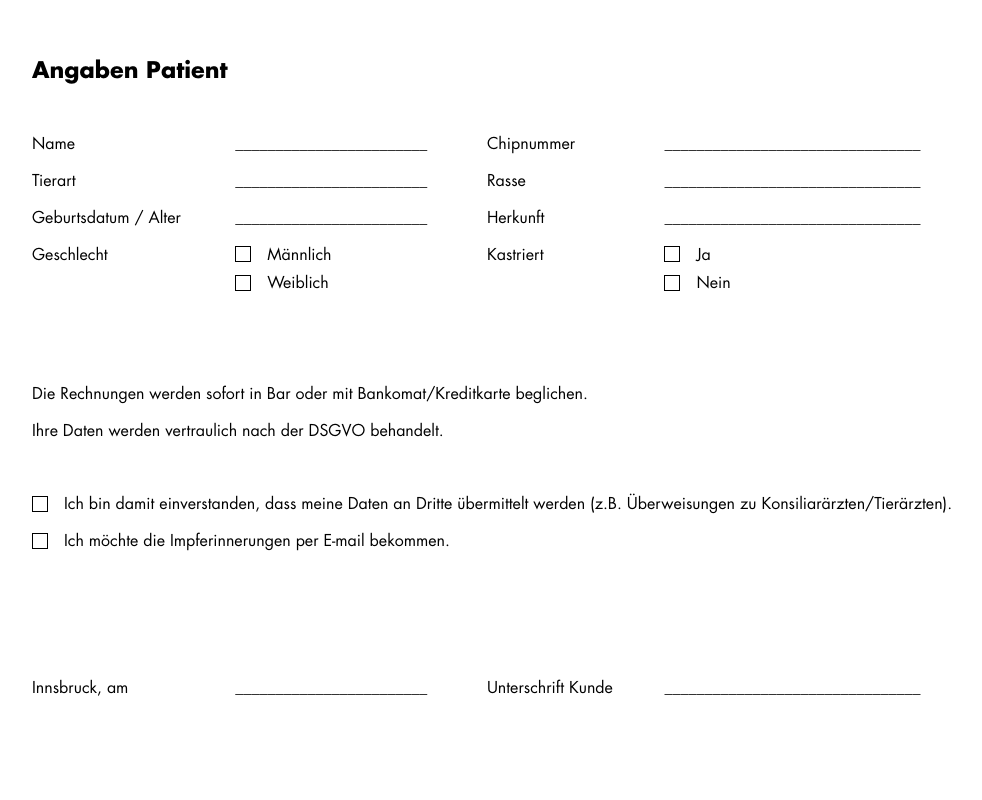
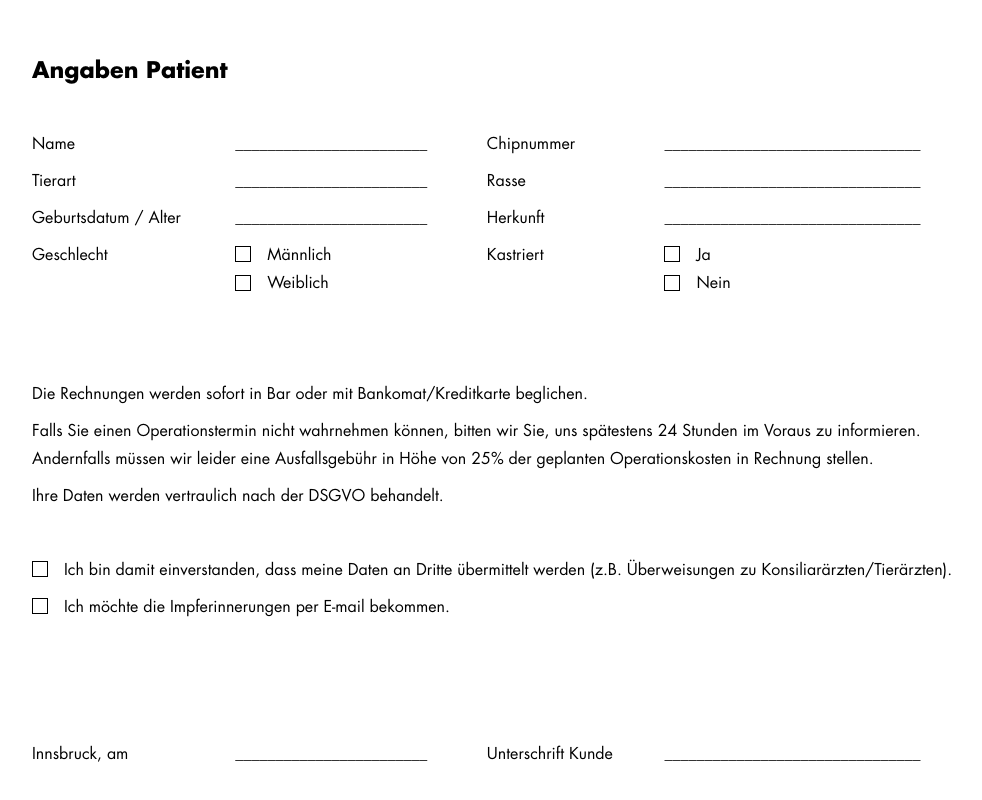
Before and after one commit to jesse1k87/tierundarzt, an Eleventy site: page src/form/index.html in a window 1280 px wide. Shown: the part 581-1381 px from the top of the page, without its empty margins (0-982 px from the left). Before the commit the page ends 1320 px from the top, so only its background shows below. Built offline with nearby package versions, Linux system fonts and the light colour scheme; Eleventy itself is replaced by a stand-in of ours; files that its build step writes are made by us from their sources.

Commit message:
Update aanmeldformulier

```diff
--- a/src/_includes/layout_form.html
+++ b/src/_includes/layout_form.html
@@ -174,6 +174,13 @@
               </td>
             </tr>
             <tr>
+              <td colspan="4">
+                Falls Sie einen Operationstermin nicht wahrnehmen können, bitten wir Sie, uns
+                spätestens 24 Stunden im Voraus zu informieren.<br />Andernfalls müssen wir leider eine
+                Ausfallsgebühr in Höhe von 25% der geplanten Operationskosten in Rechnung stellen.
+              </td>
+            </tr>
+            <tr>
               <td colspan="4">Ihre Daten werden vertraulich nach der DSGVO behandelt.</td>
             </tr>
             <tr>
```
Also changed, not shown: src/_includes/partials/contact-form.html (+1 -1 lines).
